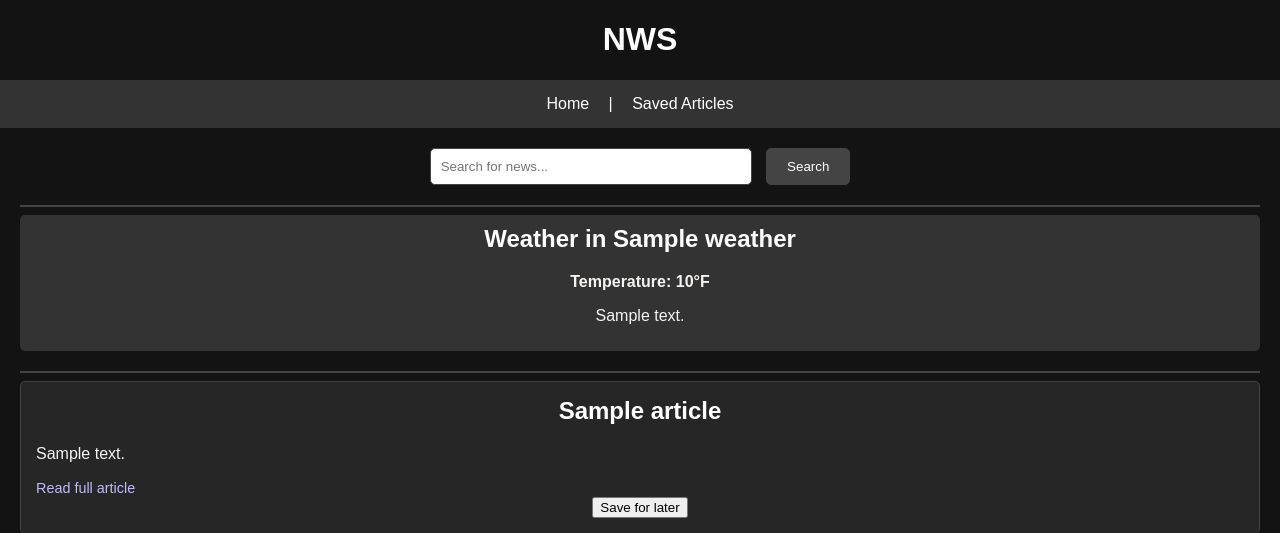
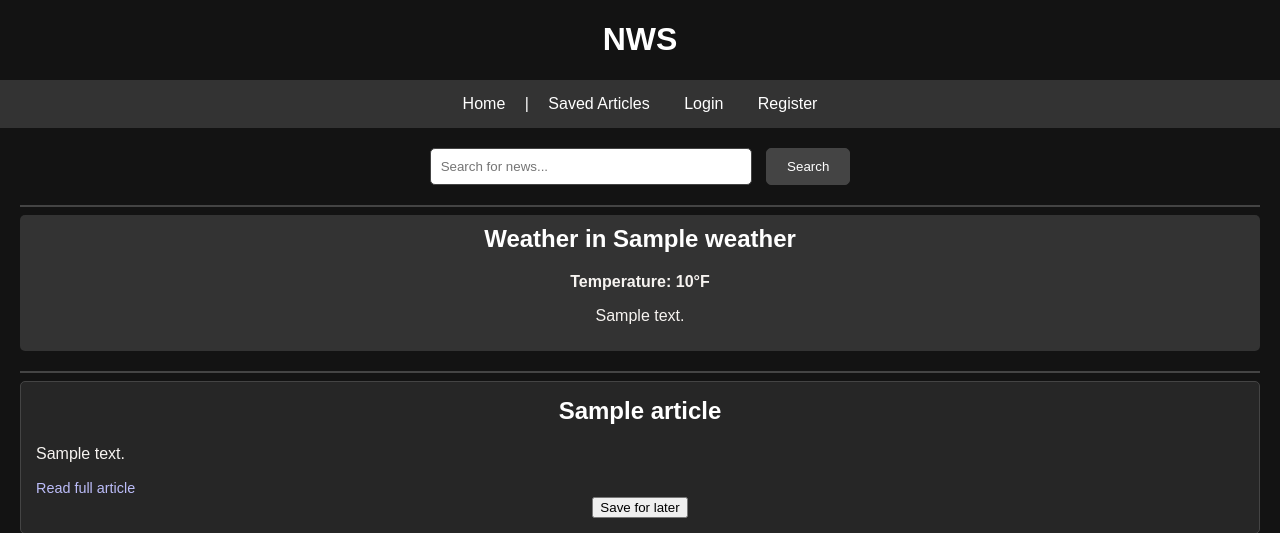
Before and after one commit to memit0/nws, a Flask app: template templates/home.html in a window 1280 px wide. Shown: the top 533 px of the page. Run offline with Flask 3, Linux system fonts and the light colour scheme; the template is opened without the code that fills it: most values are stand-ins (such as "Sample title", 1, 10 or a date in 2020); some libraries are stand-ins or nearby versions.

Commit message:
added login and register to nav

```diff
--- a/templates/home.html
+++ b/templates/home.html
@@ -7,7 +7,7 @@
     <link
       rel="stylesheet"
       type="text/css"
-      href='style.css'
+      href="{{ url_for('static', filename='style.css') }}"
     />
   </head>
   <body>
@@ -15,6 +15,8 @@
     <nav>
       <a href="/">Home</a> |
       <a href="saved_articles">Saved Articles</a>
+      <a href="login">Login</a>
+      <a href="register">Register</a>
     </nav>
     <div class="container">
       <form method="post" class="search-bar">
```
